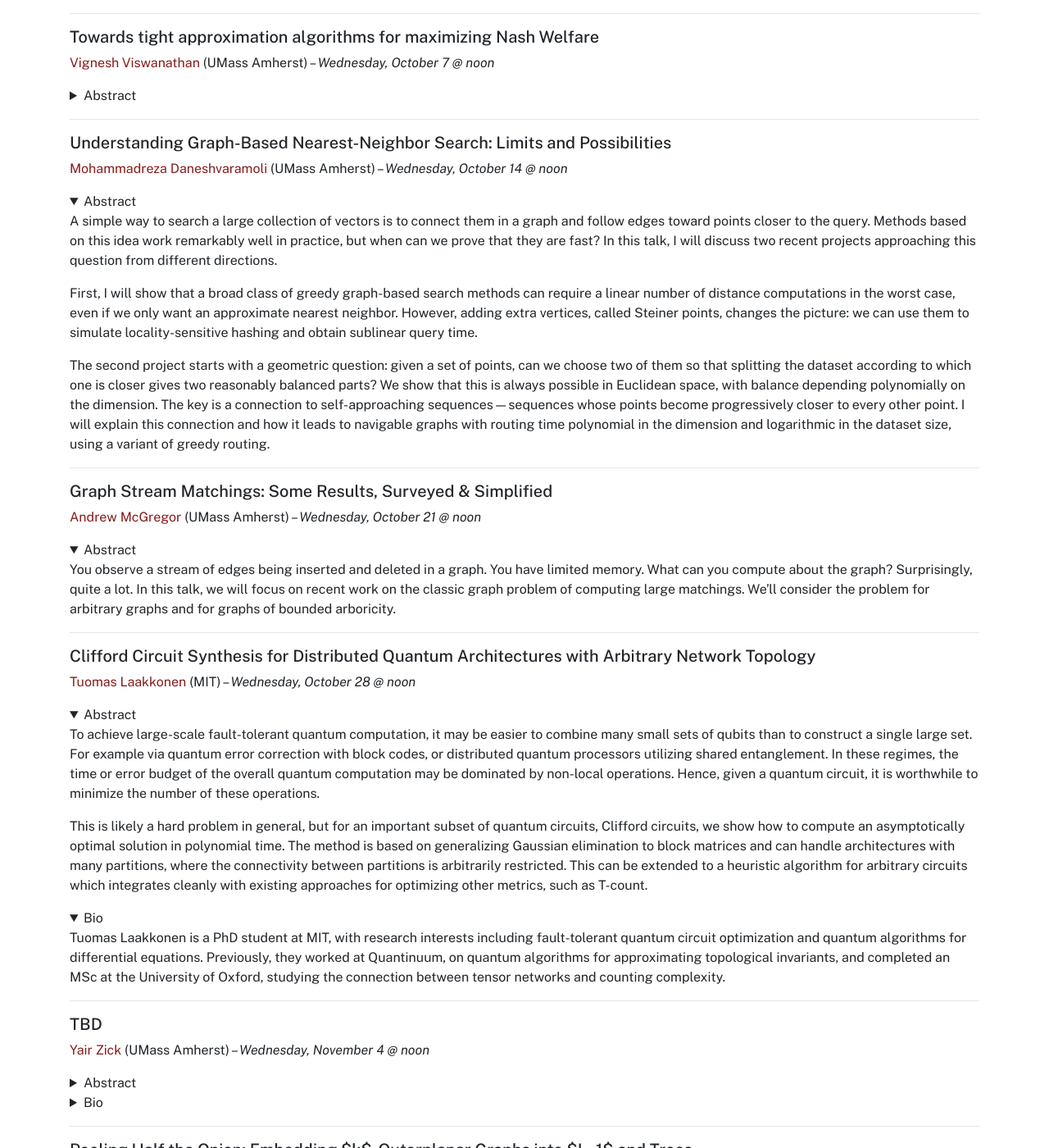
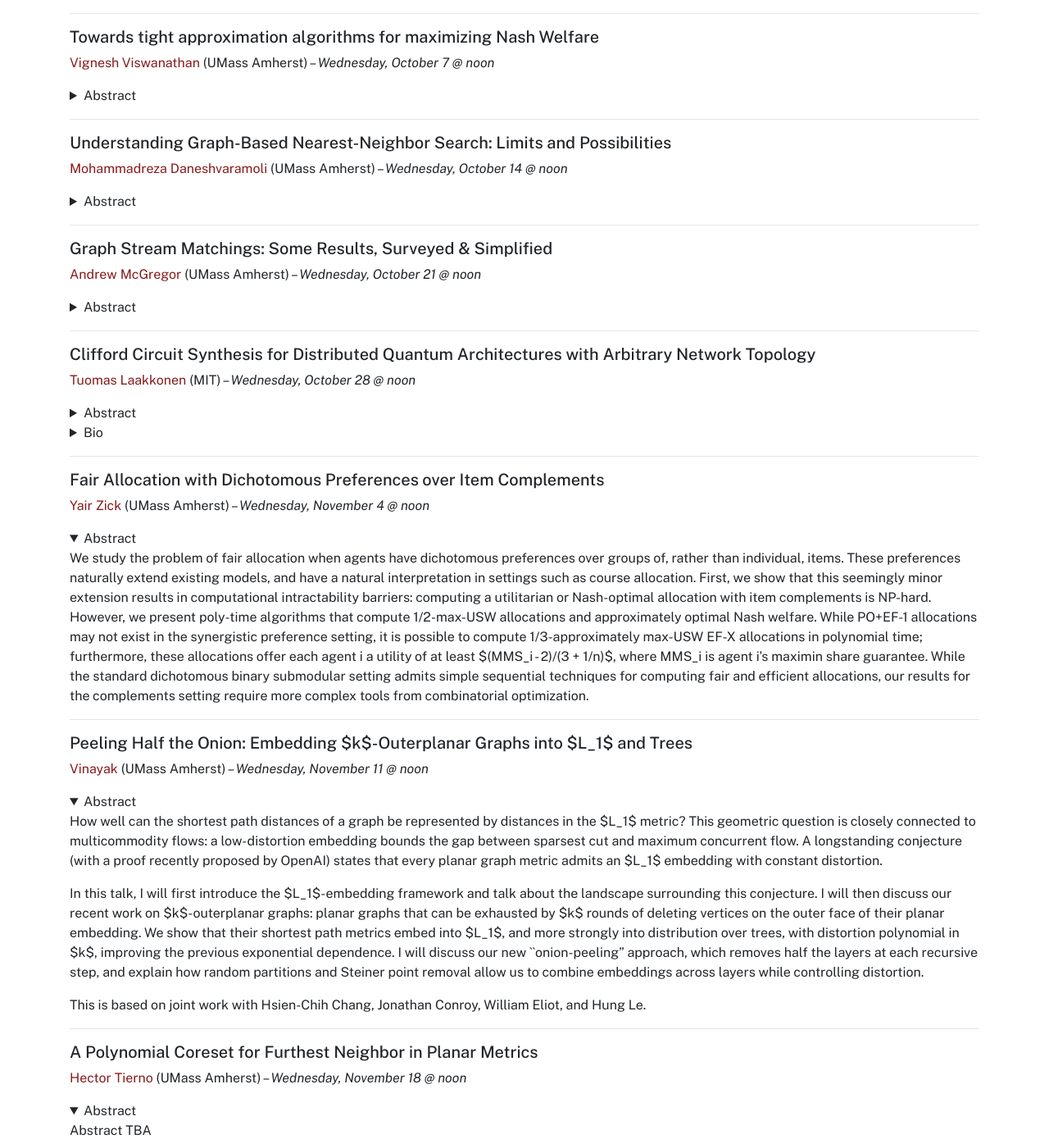
Before and after one commit to umass-theory/umass-theory.github.io, a Jekyll site: the page built from seminar.md, in a window 1280 px wide and 1400 px high, scrolled down 1172 px. Shown: the whole window at 82% size. Built offline with Jekyll 4.4.1, drawn with Linux system fonts in a browser that asks for light colours.

Commit message:
Revise seminar.md with new speaker information
Updated seminar details including new talks and abstracts.

```diff
--- a/seminar.md
+++ b/seminar.md
@@ -97,7 +97,7 @@ Despite its popularity, the approximability of max Nash welfare allocations stil
 ##### Understanding Graph-Based Nearest-Neighbor Search: Limits and Possibilities
 
 [Mohammadreza Daneshvaramoli](https://moreda-a.github.io) (UMass Amherst) --  *Wednesday, October 14 @ noon*
-<details markdown="1" open="1">
+<details markdown="1">
 <summary>Abstract</summary>
 
 A simple way to search a large collection of vectors is to connect them in a graph and follow edges toward points closer to the query. Methods based on this idea work remarkably well in practice, but when can we prove that they are fast? In this talk, I will discuss two recent projects approaching this question from different directions.
@@ -113,7 +113,7 @@ The second project starts with a geometric question: given a set of points, can
 ##### Graph Stream Matchings: Some Results, Surveyed & Simplified
 
 [Andrew McGregor](https://people.cs.umass.edu/~mcgregor/) (UMass Amherst) --  *Wednesday, October 21 @ noon*
-<details markdown="1" open="1">
+<details markdown="1">
 <summary>Abstract</summary>
 
 You observe a stream of edges being inserted and deleted in a graph. You have limited memory. What can you compute about the graph? Surprisingly, quite a lot. In this talk, we will focus on recent work on the classic graph problem of computing large matchings. We'll consider the problem for arbitrary graphs and for graphs of bounded arboricity.
@@ -126,7 +126,7 @@ You observe a stream of edges being inserted and deleted in a graph. You have li
 ##### Clifford Circuit Synthesis for Distributed Quantum Architectures with Arbitrary Network Topology
 
 [Tuomas Laakkonen](https://tuomas56.github.io/) (MIT) --  *Wednesday, October 28 @ noon*
-<details markdown="1" open="1">
+<details markdown="1">
 <summary>Abstract</summary>
 
 To achieve large-scale fault-tolerant quantum computation, it may be easier to combine many small sets of qubits than to construct a single large set. For example via quantum error correction with block codes, or distributed quantum processors utilizing shared entanglement. In these regimes, the time or error budget of the overall quantum computation may be dominated by non-local operations. Hence, given a quantum circuit, it is worthwhile to minimize the number of these operations.
@@ -134,7 +134,7 @@ To achieve large-scale fault-tolerant quantum computation, it may be easier to c
 This is likely a hard problem in general, but for an important subset of quantum circuits, Clifford circuits, we show how to compute an asymptotically optimal solution in polynomial time. The method is based on generalizing Gaussian elimination to block matrices and can handle architectures with many partitions, where the connectivity between partitions is arbitrarily restricted. This can be extended to a heuristic algorithm for arbitrary circuits which integrates cleanly with existing approaches for optimizing other metrics, such as T-count.
 
 </details>
-<details markdown="1" open="1">
+<details markdown="1">
 <summary>Bio</summary>
 
 Tuomas Laakkonen is a PhD student at MIT, with research interests including fault-tolerant quantum circuit optimization and quantum algorithms for differential equations. Previously, they worked at Quantinuum, on quantum algorithms for approximating topological invariants, and completed an MSc at the University of Oxford, studying the connection between tensor networks and counting complexity.
@@ -143,19 +143,16 @@ Tuomas Laakkonen is a PhD student at MIT, with research interests including faul
 
 <hr>
 
-##### TBD
+##### Fair Allocation with Dichotomous Preferences over Item Complements
 
 [Yair Zick](https://www.cics.umass.edu/about/directory/yair-zick) (UMass Amherst)  --  *Wednesday, November 4 @ noon*
-<details markdown="1">
+<details markdown="1" open="1">
 <summary>Abstract</summary>
 
-Abstract TBA
-
-</details>
-<details markdown="1">
-<summary>Bio</summary>
-
-Bio TBA
+We study the problem of fair allocation when agents have dichotomous preferences over groups of, rather than individual, items.
+These preferences naturally extend existing models, and have a natural interpretation in settings such as course allocation.
+First, we show that this seemingly minor extension results in computational intractability barriers: computing a utilitarian or Nash-optimal allocation with item complements is NP-hard. However, we present poly-time algorithms that compute 1/2-max-USW allocations and approximately optimal Nash welfare. While PO+EF-1 allocations may not exist in the synergistic preference setting, it is possible to compute 1/3-approximately max-USW EF-X allocations in polynomial time; furthermore, these allocations offer each agent i a utility of at least $(MMS_i - 2)/(3 + 1/n)$, where MMS_i is agent i's maximin share guarantee.
+While the standard dichotomous binary submodular setting admits simple sequential techniques for computing fair and efficient allocations, our results for the complements setting require more complex tools from combinatorial optimization.
 
 </details>
 
@@ -164,7 +161,7 @@ Bio TBA
 ##### Peeling Half the Onion: Embedding $k$-Outerplanar Graphs into $L_1$ and Trees
 
 [Vinayak](https://groups.cs.umass.edu/theory/) (UMass Amherst) --  *Wednesday, November 11 @ noon*
-<details markdown="1">
+<details markdown="1" open="1">
 <summary>Abstract</summary>
 
 How well can the shortest path distances of a graph be represented by distances in the $L_1$ metric? This geometric question is closely connected to multicommodity flows: a low-distortion embedding bounds the gap between sparsest cut and maximum concurrent flow. A longstanding conjecture (with a proof recently proposed by OpenAI) states that every planar graph metric admits an $L_1$ embedding with constant distortion.
@@ -180,7 +177,7 @@ This is based on joint work with Hsien-Chih Chang, Jonathan Conroy, William Elio
 ##### A Polynomial Coreset for Furthest Neighbor in Planar Metrics
 
 [Hector Tierno](https://groups.cs.umass.edu/theory/) (UMass Amherst) --  *Wednesday, November 18 @ noon*
-<details markdown="1">
+<details markdown="1" open="1">
 <summary>Abstract</summary>
 
 Abstract TBA
@@ -203,7 +200,7 @@ Bio TBA
 ##### TBD
 
 [Konstantin Zabarnyi](https://zabarnyi.cswp.cs.technion.ac.il) (Yale) --  *Wednesday, December 2 @ noon*
-<details markdown="1">
+<details markdown="1" open="1">
 <summary>Abstract</summary>
 
 Abstract TBA
```
